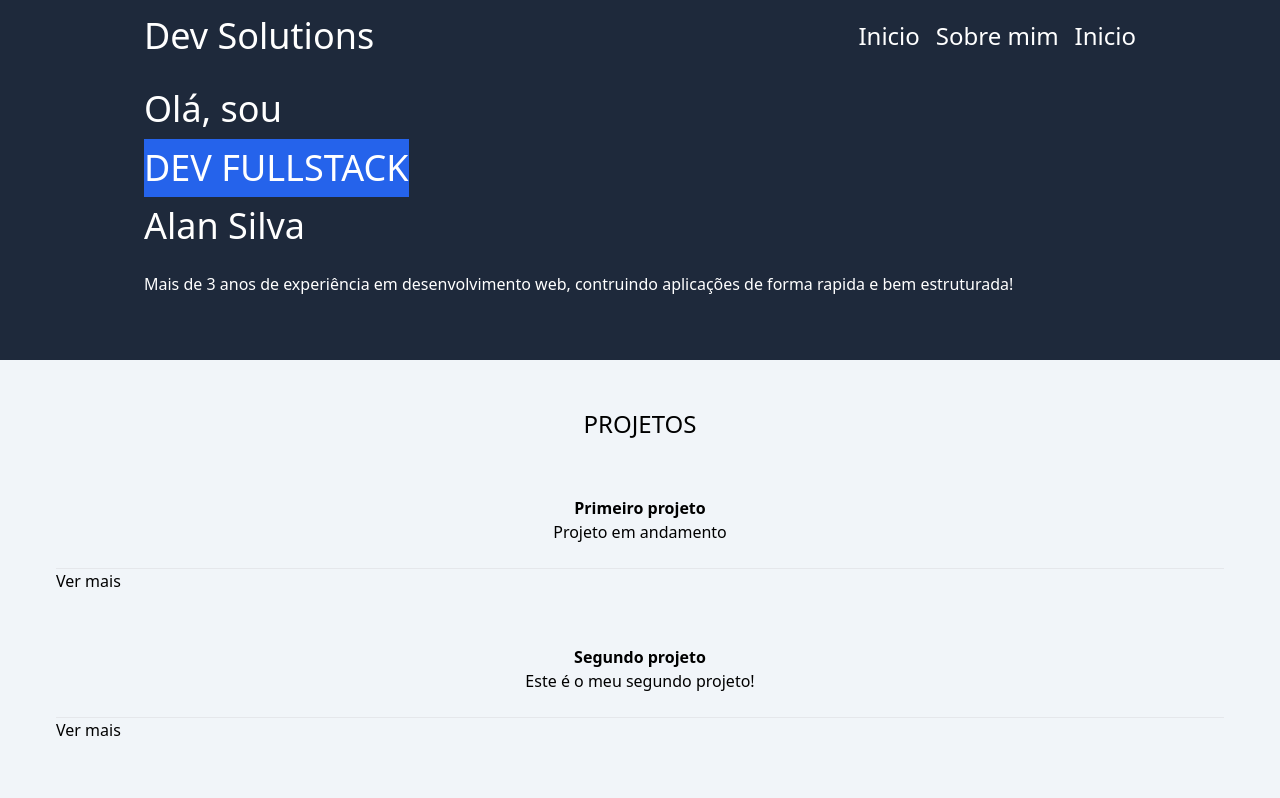
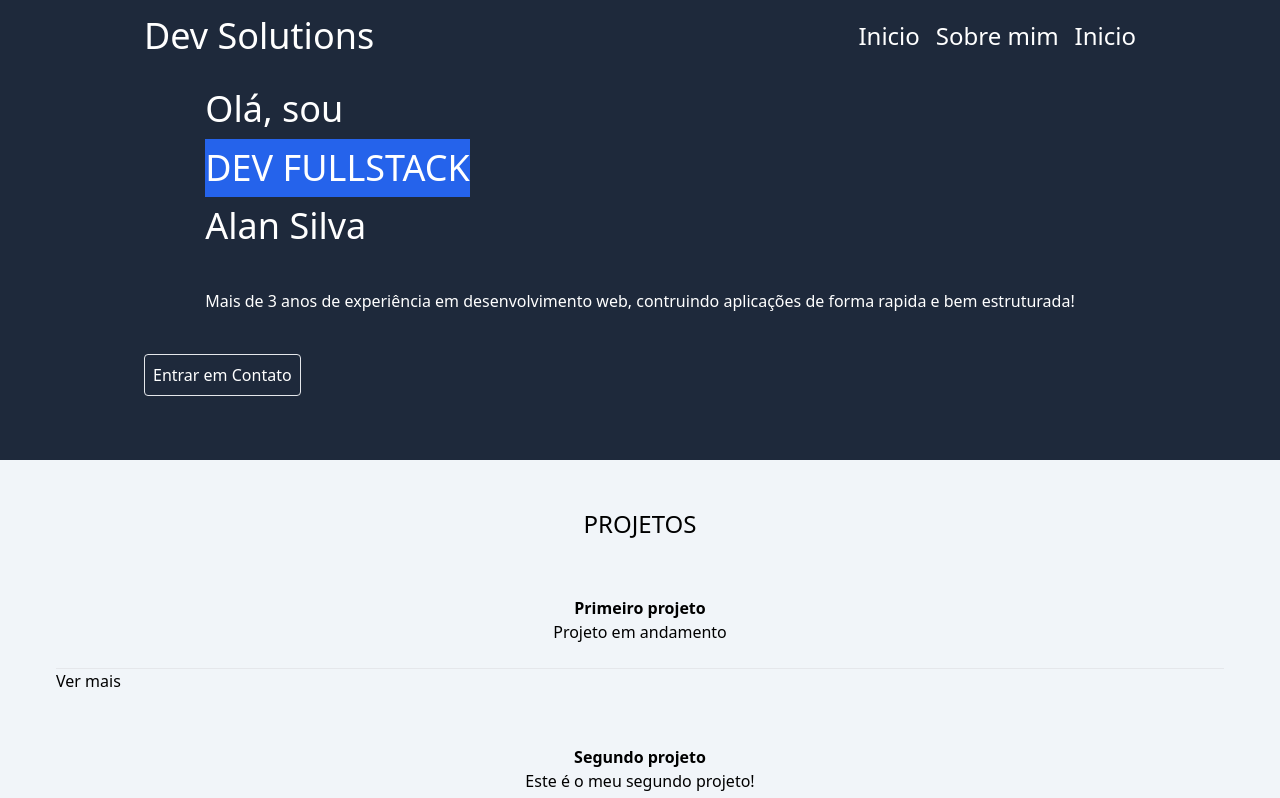
Before and after one commit to alansilva313/myport, a React (Vite) app: page / in a window 1280 px wide. Shown: the top 798 px of the page. Built offline with nearby package versions, Linux system fonts and the light colour scheme.

Commit message:
link whatsapp

```diff
--- a/src/components/aside/index.tsx
+++ b/src/components/aside/index.tsx
@@ -17,16 +17,20 @@ function Aside(){
 
     return (
         <>
-        <div className="flex pt-20 pb-16 items-center w-full   dark:bg-black bg-slate-800 text-white pl-10 pr-10 lg:pl-36 lg:pr-36 lg:justify-between lg:text-start justify-center text-center">
+        <div className="flex flex-col pt-20 pb-16 items-center w-full dark:bg-black bg-slate-800 text-white pl-10 pr-10 lg:pl-36 lg:pr-36 lg:justify-between lg:text-start justify-center text-center">
 
           <div className="flex flex-col lg:text-start gap-4 r text-center">
            <h3 className="text-4xl leading-relaxed">Olá, sou
              <animated.div style={spring}><button className="bg-blue-600">DEV FULLSTACK</button></animated.div> Alan Silva</h3>
-             <animated.div style={spring2}>
-             <p>Mais de 3 anos de experiência em desenvolvimento web, contruindo aplicações de forma rapida e bem estruturada!</p>
+             <animated.div style={spring2} className="mt-4">
+             <p className='leading-relaxed text-start'>Mais de 3 anos de experiência em desenvolvimento web, contruindo aplicações de forma rapida e bem estruturada!</p>
              </animated.div>
            </div>
 
+        <animated.div style={spring} className='flex mt-10 w-full'>
+            <a href="https://w.app/devsolutions"
+            className='p-2 border rounded dark:bg-white dark:text-black'>Entrar em Contato</a>
+        </animated.div>
         </div>
         </>
     )
```
